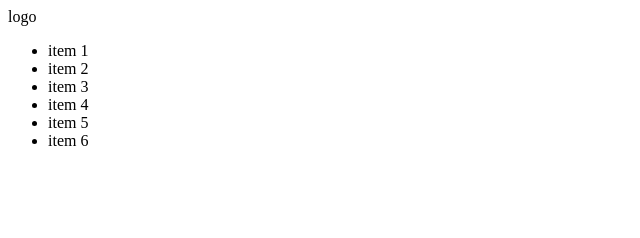
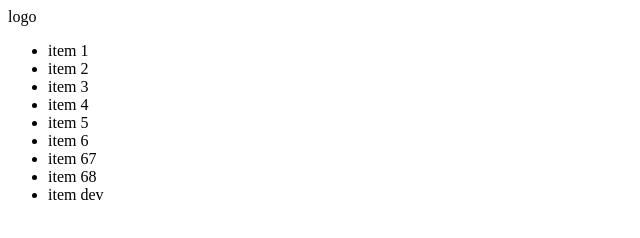
Before and after one commit to luuquangtri95/git_test, a plain HTML site: page index.html in a window 1280 px wide. Shown: the whole page, without its empty margins (0-640 px from the left). Drawn offline with Linux system fonts and the light colour scheme.

Commit message:
update code

```diff
--- a/index.html
+++ b/index.html
@@ -20,6 +20,9 @@
               <li>item 4</li>
               <li>item 5</li>
               <li>item 6</li>
+              <li>item 67</li>
+              <li>item 68</li>
+              <li>item dev</li>
             </ul>
           </div>
         </div>
```
